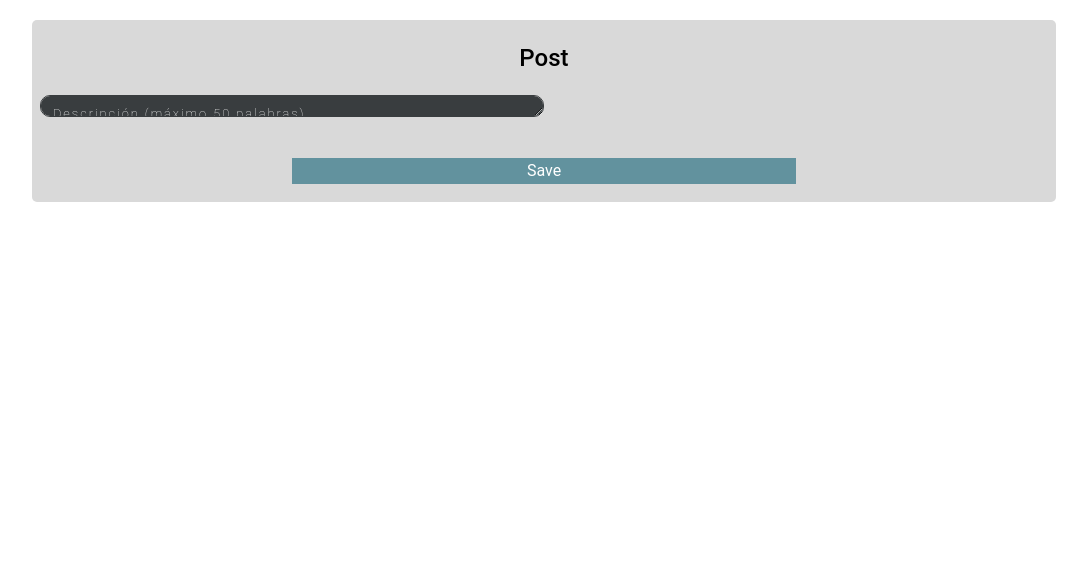
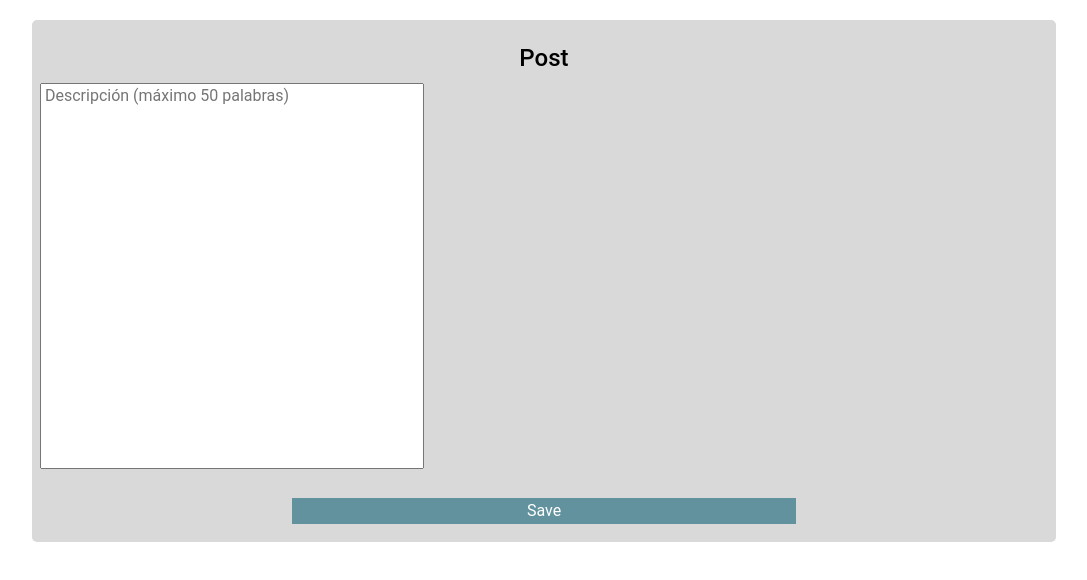
Before and after one commit to paprikadreamdetective/DSAGE-AutCare, a React (Create React App) app: page /wardrobe in a window 1280 px wide. Shown: the top 580 px of the page, without its empty margins (96-1183 px from the left). Built offline with nearby package versions, Linux system fonts and the light colour scheme.

Commit message:
add text area

```diff
--- a/src/components/insertPostForm.js
+++ b/src/components/insertPostForm.js
@@ -13,8 +13,8 @@ const InsertPost = (props) => {
     // const apiKey = 'aTG5BZzJ7Y7FnXVYxTxPHvyg'
 
     const initialValues = {
-        post_data: '',
-        post_url_image: '',
+        content: '',
+        image_url: '',
 
     }
 
@@ -53,13 +53,16 @@ const InsertPost = (props) => {
             <section className="form-register">
                 <h4 style={{textAlign: "center"}}>Post</h4>
                 <textarea
-                    className="controls"
+                    //className="controls"
                     name="descripcion"
                     placeholder="Descripción (máximo 50 palabras)"
+                    rows={20} // Puedes ajustar el número de filas según tu diseño
+                    cols={40}
                     onChange={handleInputChange}
                     value={values.descripcion}
-                    rows={4} // Puedes ajustar el número de filas según tu diseño
+
                     maxLength={250} // Definimos un máximo de caracteres permitidos (aproximadamente 50 palabras)
+                    style={{resize: "none"}}
                 ></textarea>
                 {/*<input className="controls" type="text" name="clave_vehiculo" placeholder="Clave del Vehículo" onChange={handleInputChange} value={values.clave_vehiculo}></input>
                 <input className="controls" type="text" name="nombre_propietario" placeholder="Nombre del Propietario" onChange={handleInputChange} value={values.nombre_propietario}></input>
```
